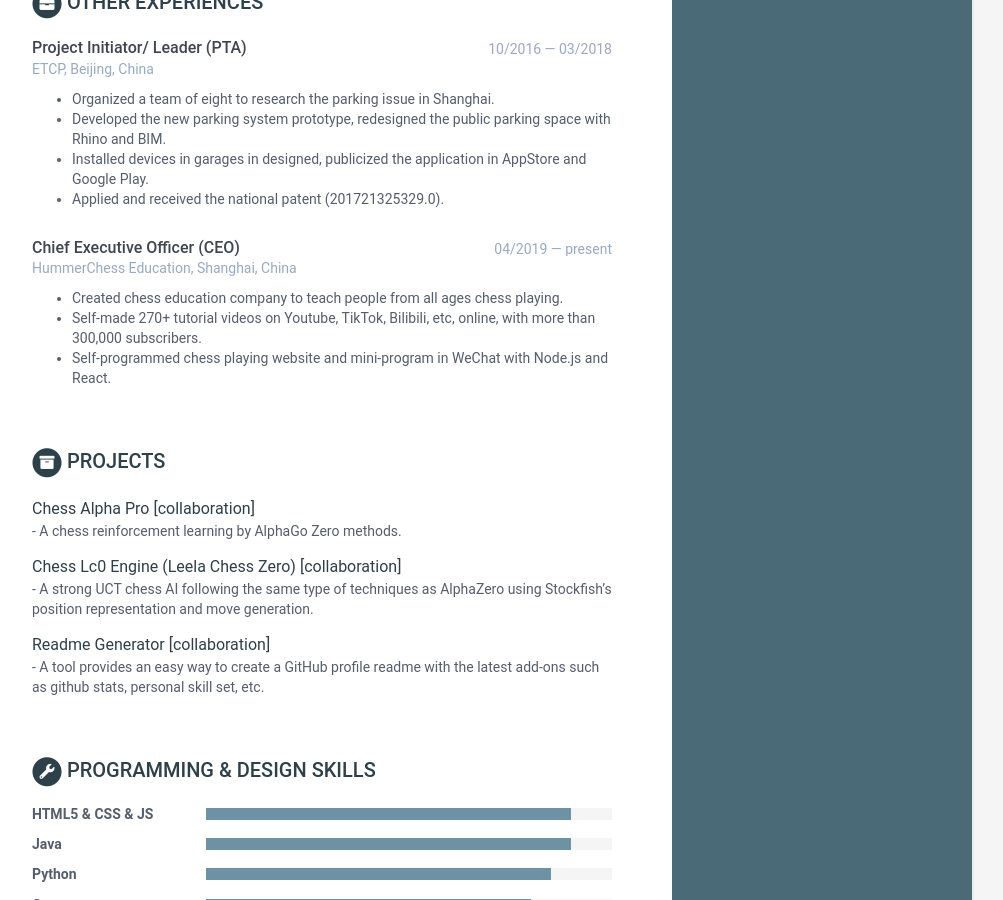
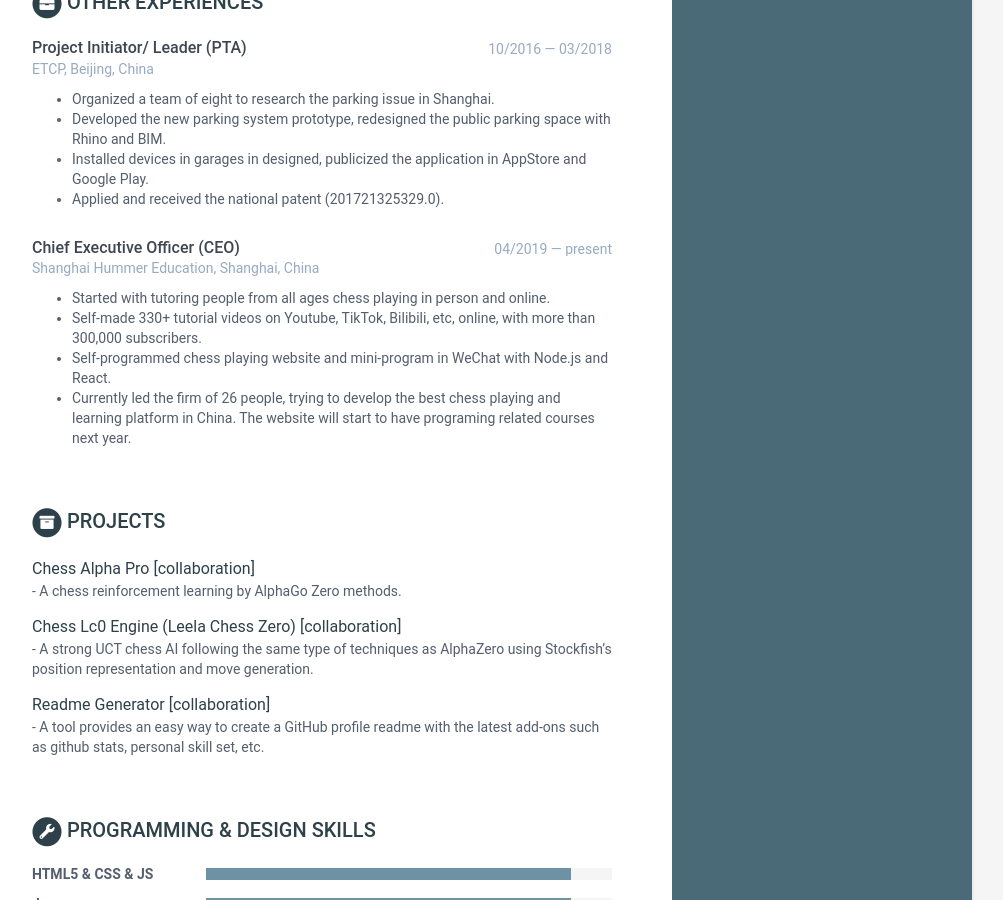
Before and after one commit to FangFrankSun/My_Resume, a Jekyll site: the page built from index.html, in a window 1280 px wide and 900 px high, scrolled down 2489 px. Shown: the whole window, without its empty margins (168-1171 px from the left). Built offline with Jekyll 4.4.1, drawn with Linux system fonts in a browser that asks for light colours.

Commit message:
Update data.yml

```diff
--- a/_data/data.yml
+++ b/_data/data.yml
@@ -169,11 +169,12 @@ experiences3:
 
       - role: Chief Executive Officer (CEO)
         time: 04/2019 — present
-        company: HummerChess Education, Shanghai, China
+        company: Shanghai Hummer Education, Shanghai, China
         details: |
-          - Created chess education company to teach people from all ages chess playing.
-          - Self-made 270+ tutorial videos on Youtube, TikTok, Bilibili, etc, online, with more than 300,000 subscribers.
+          - Started with tutoring people from all ages chess playing in person and online.
+          - Self-made 330+ tutorial videos on Youtube, TikTok, Bilibili, etc, online, with more than 300,000 subscribers.
           - Self-programmed chess playing website and mini-program in WeChat with Node.js and React.
+          - Currently led the firm of 26 people, trying to develop the best chess playing and learning platform in China. The website will start to have programing related courses next year.
 
 
 projects:
```
